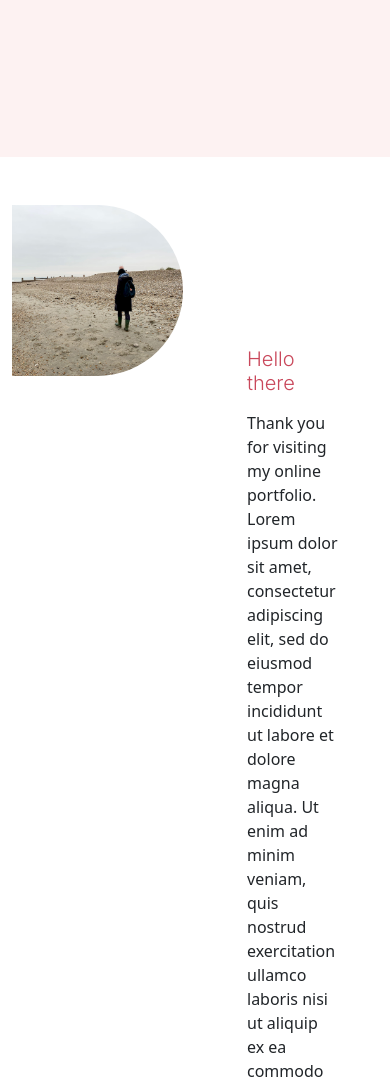
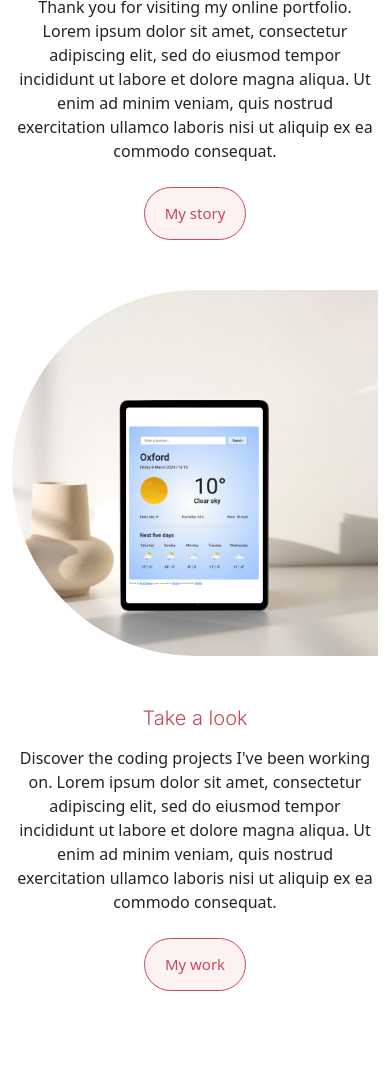
Before and after one commit to s-sakep/portfolio-project, a plain HTML site: page index.html in a window 390 px wide. Shown: the part 560-1646 px from the top of the page. After the commit the page ends 1601 px from the top, so only its background shows below. Drawn offline with nearby package versions, Linux system fonts and the light colour scheme; a web font is replaced by a local one.

Commit message:
Updated code to improve responsiveness

```diff
--- a/index.html
+++ b/index.html
@@ -36,14 +36,7 @@
 
     <div class="container">
       <div class="row">
-        <div class="col-6">
-          <img
-            src="images/sarah.jpg"
-            class="img-fluid right-arch mt-5"
-            alt=""
-          />
-        </div>
-        <div class="col-6">
+        <div class="col-lg-6">
           <div class="description-block">
             <h2 class="mb-3">Hello there</h2>
             <p class="mb-4">
@@ -56,9 +49,20 @@
             <a href="#" class="btn btn-branding">My story</a>
           </div>
         </div>
+
+        <div class="col-lg-6 d-none d-lg-block">
+          <img src="images/sarah.jpg" class="img-fluid right-arch" alt="" />
+        </div>
       </div>
       <div class="row">
-        <div class="col-6">
+        <div class="col-lg-6">
+          <img
+            src="images/weather-app.png"
+            class="img-fluid left-arch"
+            alt=""
+          />
+        </div>
+        <div class="col-lg-6">
           <div class="description-block">
             <h2 class="mb-3">Take a look</h2>
             <p class="mb-4">
@@ -71,13 +75,6 @@
             <a href="#" class="btn btn-branding">My work</a>
           </div>
         </div>
-        <div class="col-6">
-          <img
-            src="images/weather-app.png"
-            class="img-fluid left-arch mt-5"
-            alt=""
-          />
-        </div>
       </div>
     </div>
   </body>
--- a/styles/portfolio.css
+++ b/styles/portfolio.css
@@ -29,7 +29,7 @@ p {
 .hero {
   background: var(--secondary-color);
   text-align: center;
-  padding: 160px 20px;
+  padding: 130px 20px;
 }
 
 .btn-branding {
@@ -50,7 +50,7 @@ p {
 }
 
 .description-block {
-  padding: 190px 40px;
+  padding: 170px 40px 100px;
 }
 
 .right-arch {
@@ -62,3 +62,20 @@ p {
   border-top-left-radius: 400px;
   border-bottom-left-radius: 400px;
 }
+
+@media (max-width: 1023px) {
+  .description-block {
+    padding: 50px;
+    text-align: center;
+  }
+}
+
+@media (max-width: 641px) {
+  h1 {
+    font-size: 40px;
+  }
+  .description-block {
+    padding: 50px 0px;
+    text-align: center;
+  }
+}
```
Also changed, not shown: 1 other file.
